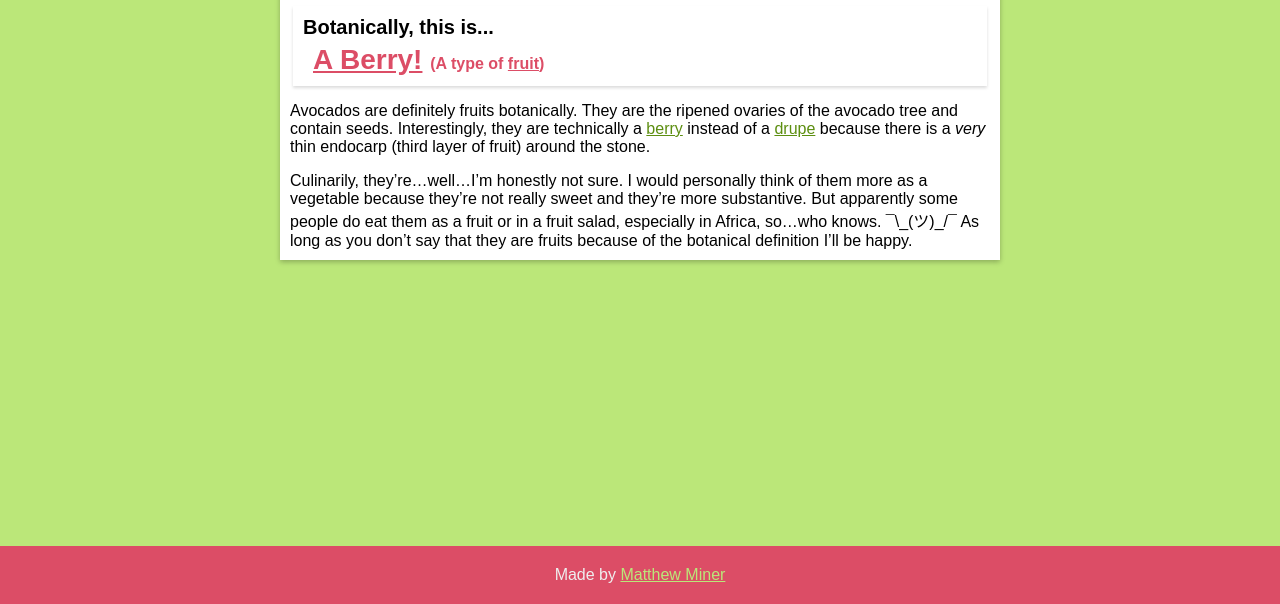
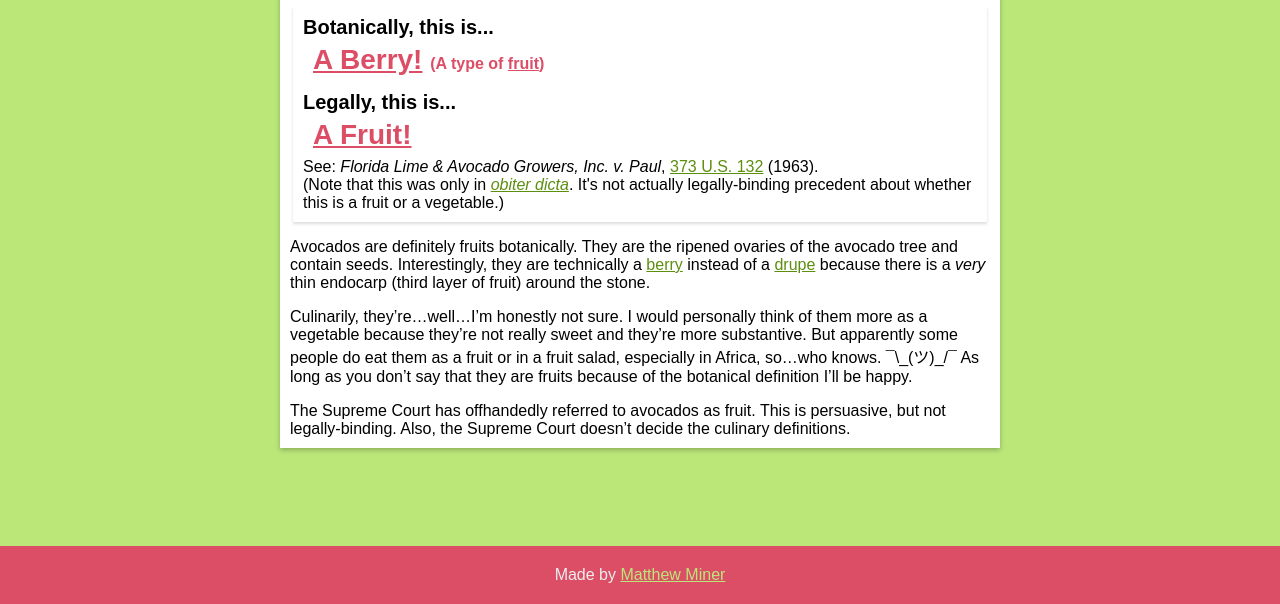
Before and after one commit to mminer237/fruitorvegetable, a Jekyll site: the page built from _items/avocado.md, in a window 1280 px wide, cut to the strip 296-900 px from the top of the page. Built offline with Jekyll 4.4.1, drawn with Linux system fonts in a browser that asks for light colours.

Commit message:
Added dicta

```diff
--- a/_items/avocado.md
+++ b/_items/avocado.md
@@ -1,8 +1,15 @@
 ---
 title: Avocado
 botanically: berry
+legally: fruit
+case_name: Florida Lime & Avocado Growers, Inc. v. Paul
+case_cite: 373 U.S. 132
+case_year: 1963
+case_dicta: true
 image: assets/images/avocados.jpg
 ---
 Avocados are definitely fruits botanically. They are the ripened ovaries of the avocado tree and contain seeds. Interestingly, they are technically a <a href="{% link _types/berry.html %}">berry</a> instead of a <a href="{% link _types/drupe.html %}">drupe</a> because there is a *very* thin endocarp (third layer of fruit) around the stone.
 
 Culinarily, they're...well...I'm honestly not sure. I would personally think of them more as a vegetable because they're not really sweet and they're more substantive. But apparently some people do eat them as a fruit or in a fruit salad, especially in Africa, so...who knows. ¯\\\_(ツ)_/¯ As long as you don't say that they are fruits because of the botanical definition I'll be happy.
+
+The Supreme Court has offhandedly referred to avocados as fruit. This is persuasive, but not legally-binding. Also, the Supreme Court doesn't decide the culinary definitions.
--- a/_layouts/item.html
+++ b/_layouts/item.html
@@ -79,6 +79,10 @@ layout: default
 				<span class="case-cite">
 					<a href="https://scholar.google.com/scholar?hl=en&as_sdt=6%2C47&btnI=I%27m+Feeling+Lucky&q={{ page.case_cite }}">{{ page.case_cite }}</a>
 				</span> ({{ page.case_year }}).
+				{% if page.case_dicta %}
+				<br>
+				(Note that this was only in <a href="https://en.wikipedia.org/wiki/Obiter_dictum" lang="la">obiter dicta</a>. It's not actually legally-binding precedent about whether this is a fruit or a vegetable.)
+				{% endif %}
 			</div>
 			{% endif %}
 		</div>
```
Also changed, not shown: _items/tomato.md (+1 -0 lines).
